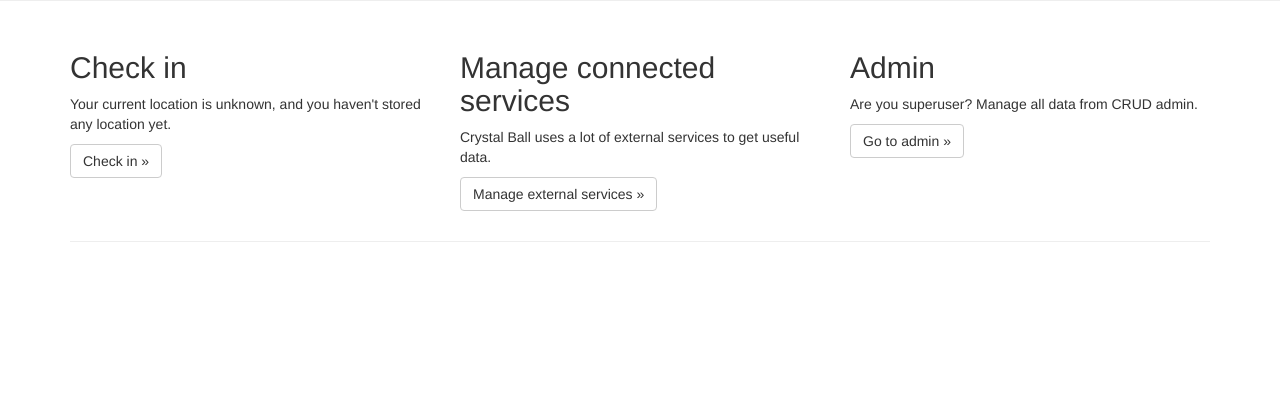
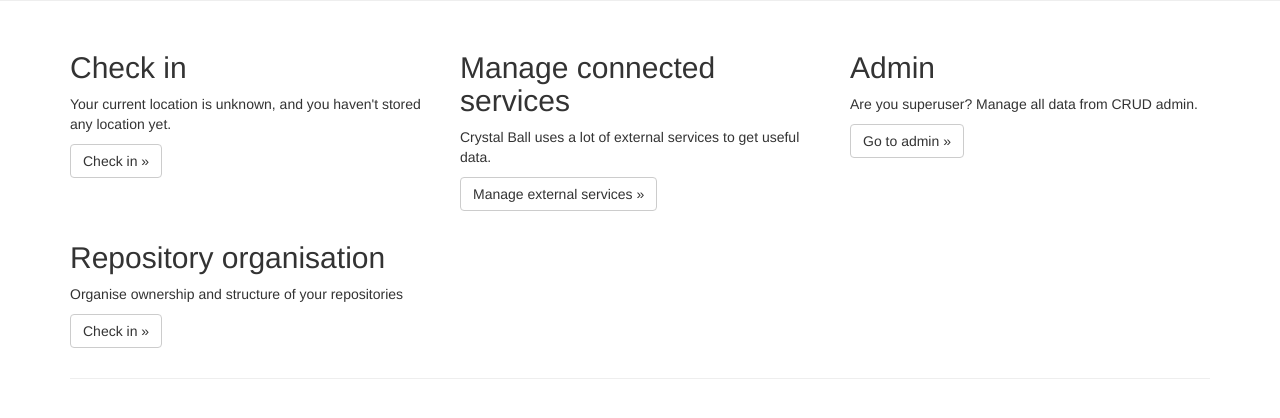
Before and after one commit to Almad/crystal-ball, a Django app: page / in a window 1280 px wide. Shown: the part 350-768 px from the top of the page. Run offline with Django 3.2, Linux system fonts and the light colour scheme; the visitor is signed in with stand-in values (Sample User, id 1); some libraries are stand-ins or nearby versions.

Commit message:
Repo link WIP

```diff
--- a/base/templates/base/home.html
+++ b/base/templates/base/home.html
@@ -79,6 +79,17 @@
       </div>
     </div>
 
+    <div class="container">
+      <!-- Example row of columns -->
+      <div class="row">
+        <div class="col-md-4">
+          <h2>Repository organisation</h2>
+          <p>Organise ownership and structure of your repositories</p>
+          <p><a class="btn btn-default" href="{% url "octoball_company" %}" role="button">Check in »</a></p>
+        </div>
+      </div>
+    </div>
+
   {% endif %}
 
 
```
